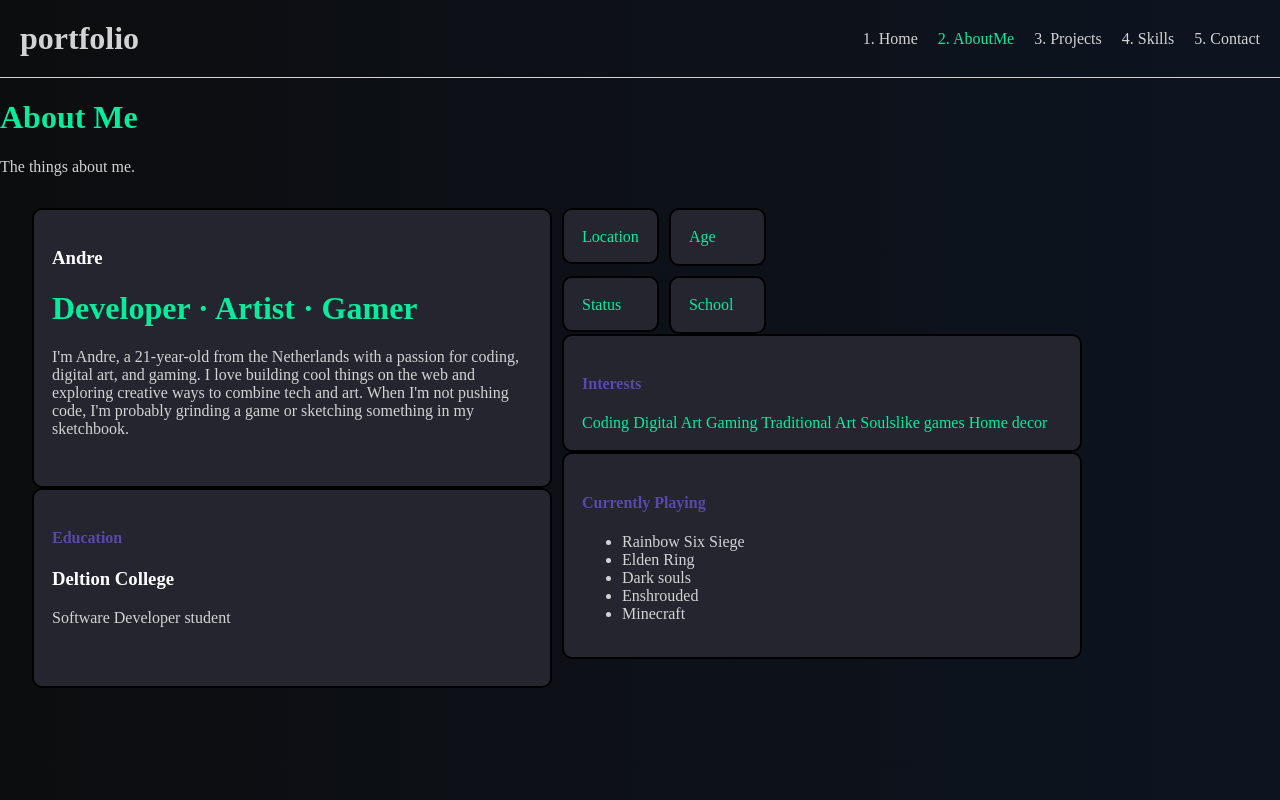
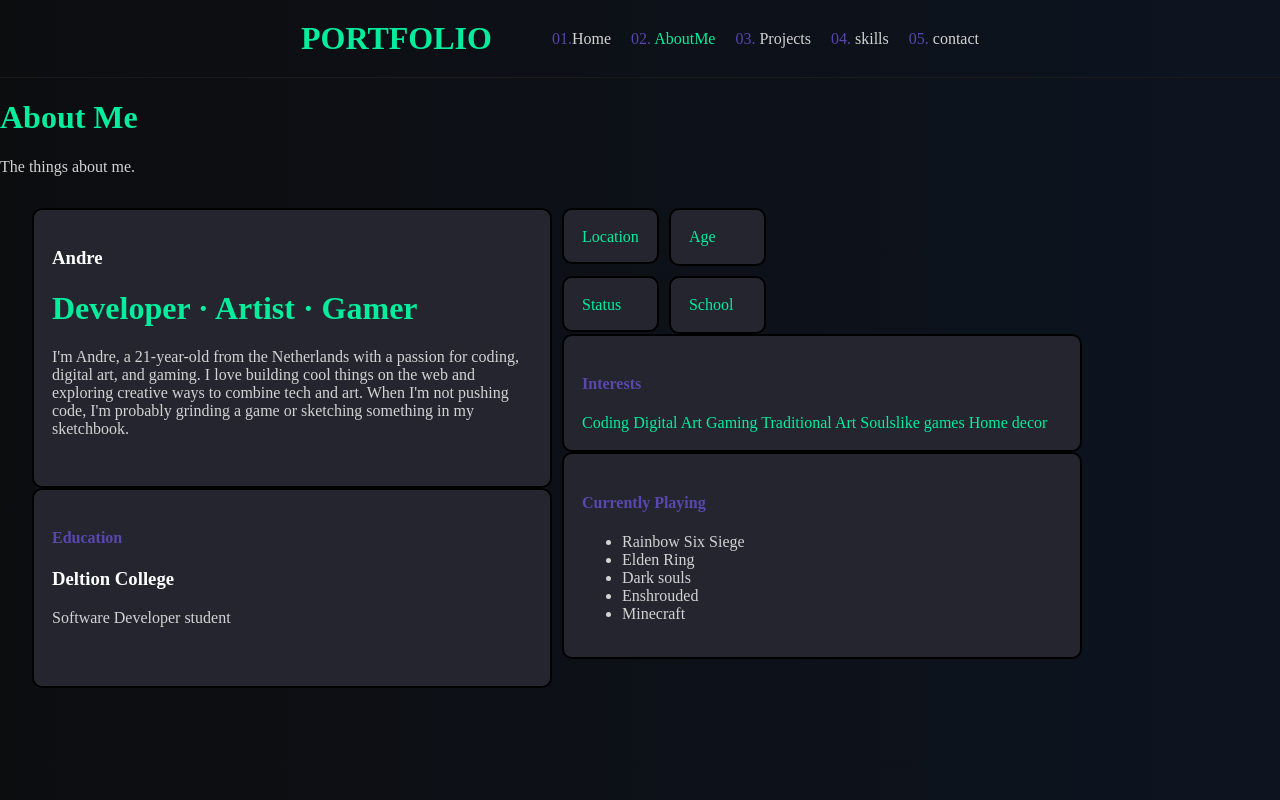
Before and after one commit to itzmitto/portfolioproject, a React (Vite) app: page /AboutMe in a window 1280 px wide. Shown: the top 800 px of the page. Built offline with nearby package versions, Linux system fonts and the light colour scheme.

Commit message:
35ste commit nav bar

```diff
--- a/src/components/Header.css
+++ b/src/components/Header.css
@@ -1,16 +1,17 @@
 header {
     background-color: transparent;
-    padding: 20px;
+    padding: 20px 40px;
     display: flex;
-    justify-content: space-between;
+    justify-content: center;
     align-items: center;
-    border-bottom: 1px solid lightgrey;
-
+    gap: 60px;
+    border-bottom: 1px solid #1a1a1a;
 
     h1 {
         margin: 0;
         font-size: 2rem;
     }
+
 
     nav {
         gap: 20px;
@@ -27,5 +28,60 @@ header {
         color: #03ed9d;
     }
 
+    span {
+        color: #5746aa;
+    }
 
 }
+
+
+/*
+
+
+    .logo {
+        text-decoration: none;
+        color: #03ed9d;
+        font-weight: bold;
+        font-family: monospace;
+    }
+
+    nav {
+        gap: 28px;
+        display: flex;
+        align-items: center;
+    }
+
+    nav a {
+        text-decoration: none;
+        color: #8892b0;
+        font-size: 0.85rem;
+        position: relative;
+        padding-bottom: 4px;
+    }
+
+    .nav-number {
+        color: #03ed9d;
+        font-size: 0.75rem;
+        margin-right: 4px;
+    }
+
+    nav a:hover {
+        color: #ccd6f6;
+    }
+
+    nav a.active {
+        color: #ccd6f6;
+    }
+
+    nav a.active::after {
+        content: '';
+        position: absolute;
+        bottom: -4px;
+        left: 50%;
+        transform: translateX(-50%);
+        width: 4px;
+        height: 4px;
+        background-color: #03ed9d;
+        border-radius: 50%;
+    }
+} */
--- a/src/components/Header.tsx
+++ b/src/components/Header.tsx
@@ -4,14 +4,25 @@ import { NavLink } from "react-router";
 function Header() {
     return (
         <header>
-            <h1><NavLink to="/" style={{ textDecoration: "none", color: "lightgray" }}>
-                portfolio</NavLink></h1>
+
+            <h1><NavLink to="/" style={{ textDecoration: "none", color: "#03ed9d" }}>
+                PORTFOLIO</NavLink></h1>
+
             <nav>
-                <NavLink to="/" end>1. Home</NavLink>
-                <NavLink to="/AboutMe">2. AboutMe </NavLink>
-                <NavLink to="/Projects">3. Projects </NavLink>
-                <NavLink to="/skills">4. Skills </NavLink>
-                <NavLink to="/contact">5. Contact </NavLink>
+                <NavLink to="/" end>
+                    <span className="nav-number">01.</span>Home
+                </NavLink>
+                <NavLink to="/AboutMe">
+                    <span className="nav-number">02. </span>AboutMe
+                </NavLink>
+                <NavLink to="/Projects">
+                    <span className="nav-number">03. </span>Projects
+                </NavLink>
+                <NavLink to="/skills">
+                    <span className="nav-number">04. </span>skills
+                </NavLink><NavLink to="/contact">
+                    <span className="nav-number">05. </span>contact
+                </NavLink>
             </nav>
         </header>
     )
--- a/src/pages/AboutMe.css
+++ b/src/pages/AboutMe.css
@@ -1,3 +1,5 @@
+.aboutMe {
+
     .gridContainer {
         width: fit-content;
         display: grid;
@@ -38,17 +40,19 @@ p {
     }
 
 
-h4{
+    h4 {
         color: #5947ae;
     }
 
-h1{
+    h1 {
         color: #03ed9d;
     }
 
-span{
+    span {
         color: #03ed9d;
     }
+
     .card li {
         color: lightgrey;
     }
+}
--- a/src/pages/AboutMe.tsx
+++ b/src/pages/AboutMe.tsx
@@ -2,7 +2,7 @@ import "./AboutMe.css";
 
 function AboutMe() {
     return (
-        <>
+        <div className="aboutMe">
             <h1>About Me</h1>
             <p>The things about me.</p>
             <div className="wrapper">
@@ -62,7 +62,7 @@ function AboutMe() {
             </div>
             </div>
 
-        </>
+        </div>
     )
 }
 
```
Lines whose indentation alone changed are shown as unchanged.
